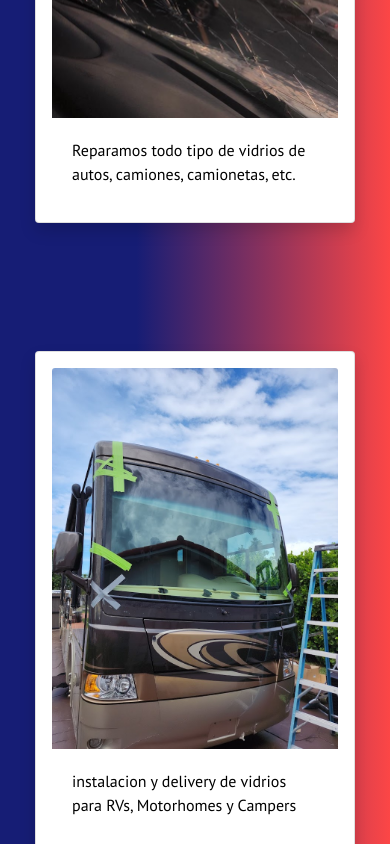
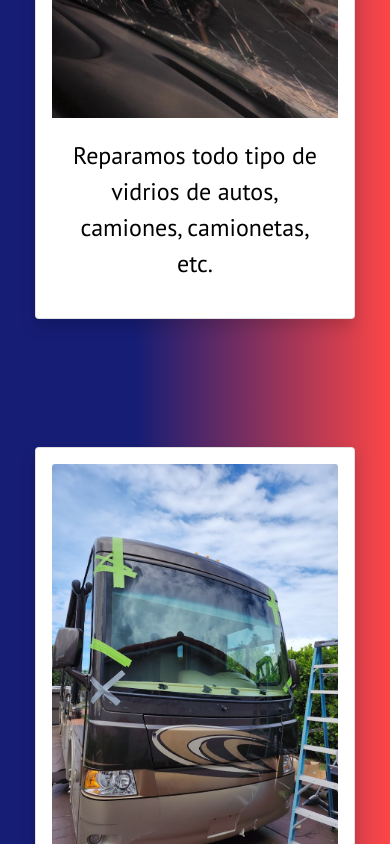
Before and after one commit to T00lio/marinautoglass, a React (Create React App) app: page / in a window 390 px wide. Shown: the part 1880-2724 px from the top of the page. Built offline with nearby package versions, Linux system fonts and the light colour scheme.

Commit message:
comment section in responsive

```diff
--- a/src/components/About.js
+++ b/src/components/About.js
@@ -11,8 +11,8 @@
         About us
       </h1>
       <div className="about shadow p-3 mb-5 bg-white rounded">
-        <div className="container">
-          <div className="row row-cols-2">
+        <div className="container-fluid">
+          <div className="row row-cols-1 row-cols-md-2">
             <div className="col">
               {" "}
               <p
--- a/src/components/Hero.css
+++ b/src/components/Hero.css
@@ -72,3 +72,9 @@
   margin-top: 1rem;
   padding: 1rem;
 }
+
+.card-text {
+  font-size: 1.5rem;
+  font-weight: 300;
+  text-align: center;
+}
```
